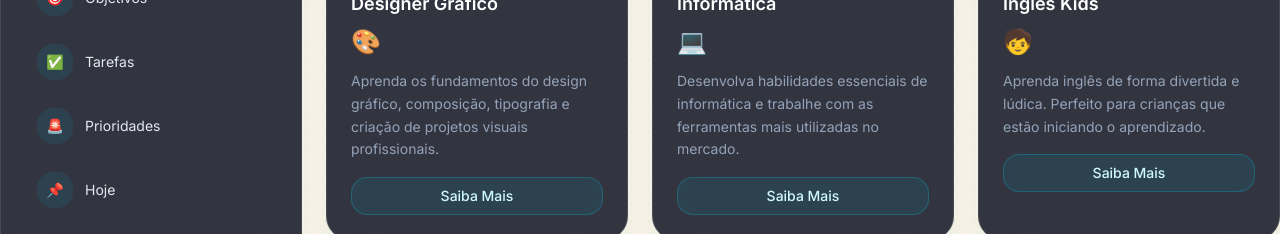
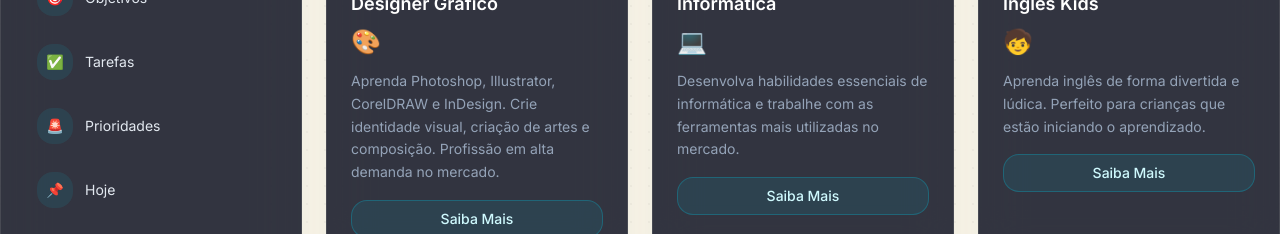
Before and after one commit to msdsupervisao/Minha-agenda, a Next.js app: page /cursos in a window 1280 px wide. Shown: the part 319-553 px from the top of the page. Built offline with nearby package versions, Linux system fonts and the light colour scheme.

Commit message:
feat: atualizar descrição do curso Designer Gráfico

```diff
--- a/app/cursos/page.tsx
+++ b/app/cursos/page.tsx
@@ -11,7 +11,7 @@ const cursos = [
   {
     id: 1,
     title: 'Designer Gráfico',
-    description: 'Aprenda os fundamentos do design gráfico, composição, tipografia e criação de projetos visuais profissionais.',
+    description: 'Aprenda Photoshop, Illustrator, CorelDRAW e InDesign. Crie identidade visual, criação de artes e composição. Profissão em alta demanda no mercado.',
     image: '/api/placeholder/400/300',
     icon: '🎨',
   },
```
